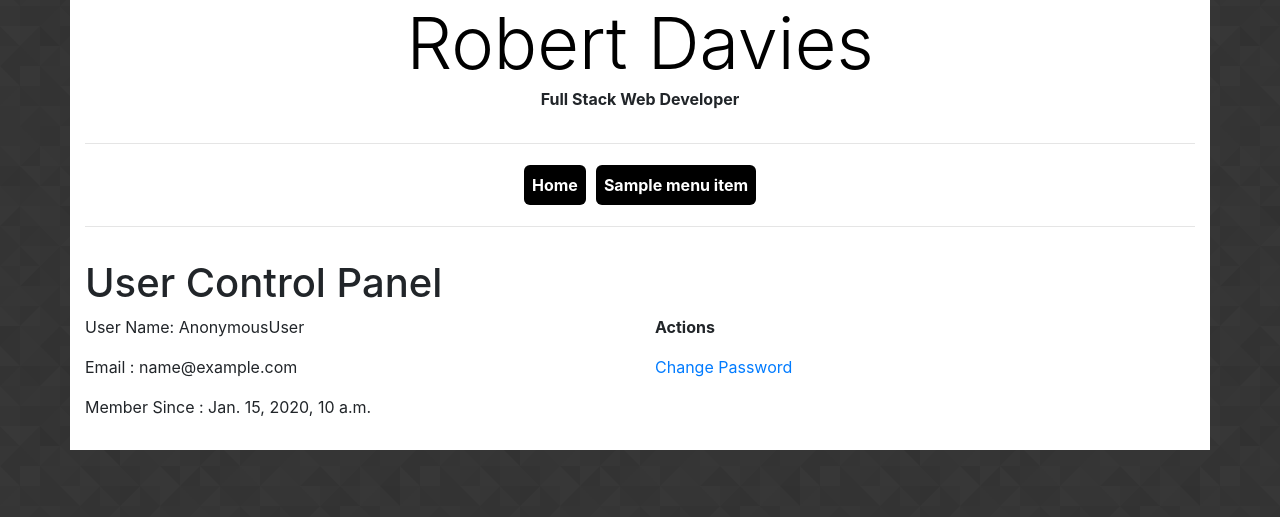
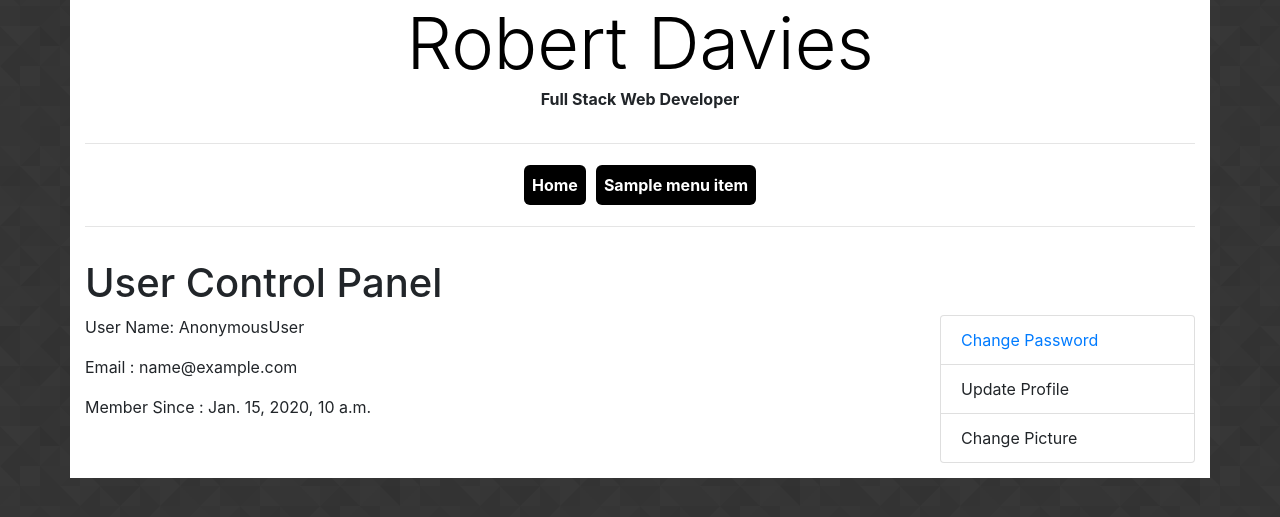
Before and after one commit to Robtych121/Portfolio, a Django app: template accounts/templates/ucp.html in a window 1280 px wide. Shown: the part 54-571 px from the top of the page. Run offline with Django 3.2, Linux system fonts and the light colour scheme; tables that the repository leaves empty hold one stand-in row (values such as "Sample post"); the template is opened without the code that fills it: values that come from a table or form of the project are taken from there, most other values are stand-ins (such as "Sample title", 1, 10 or a date in 2020); some libraries are stand-ins or nearby versions.

Commit message:
cleaned up custom actions on ucp

```diff
--- a/accounts/templates/ucp.html
+++ b/accounts/templates/ucp.html
@@ -5,14 +5,17 @@
 
 {% block content %}
 <div class="row">
-    <div class="col-6">
+    <div class="col-9">
         <p>User Name: {{ user }}</p>
         <p>Email : {{ profile.email }}</p>
         <p>Member Since : {{ profile.date_joined }}</p>
     </div>
-    <div class="col-6">
-        <p><strong>Actions</strong></p>
-        <p><a href="{% url 'password_change' %}">Change Password</a></p>
+    <div class="col-3">
+        <ul class="list-group">
+            <li class="list-group-item"><a href="{% url 'password_change' %}">Change Password</a></li>
+            <li class="list-group-item">Update Profile</li>
+            <li class="list-group-item">Change Picture</li>
+        </ul>
     </div>
 </div>
 {% endblock %}
```
